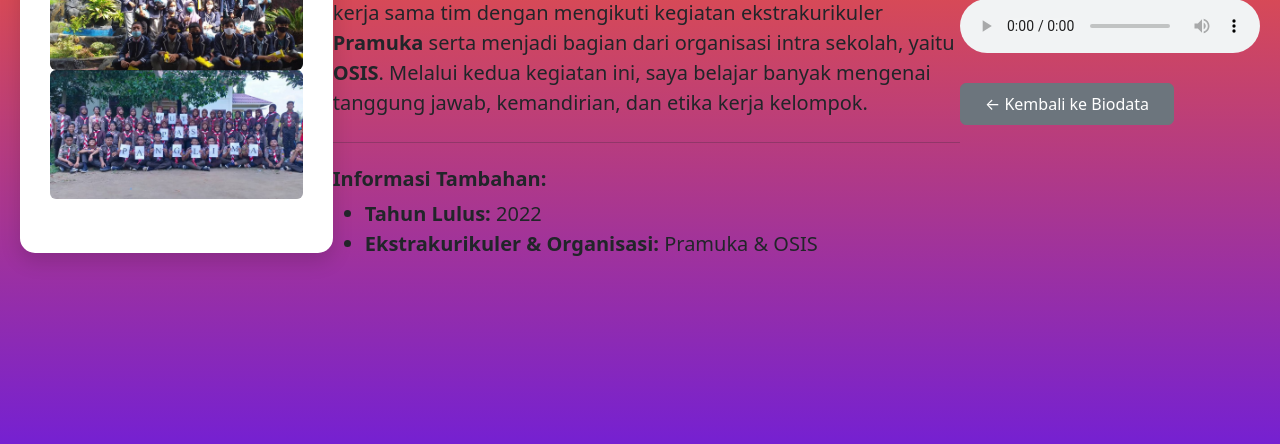
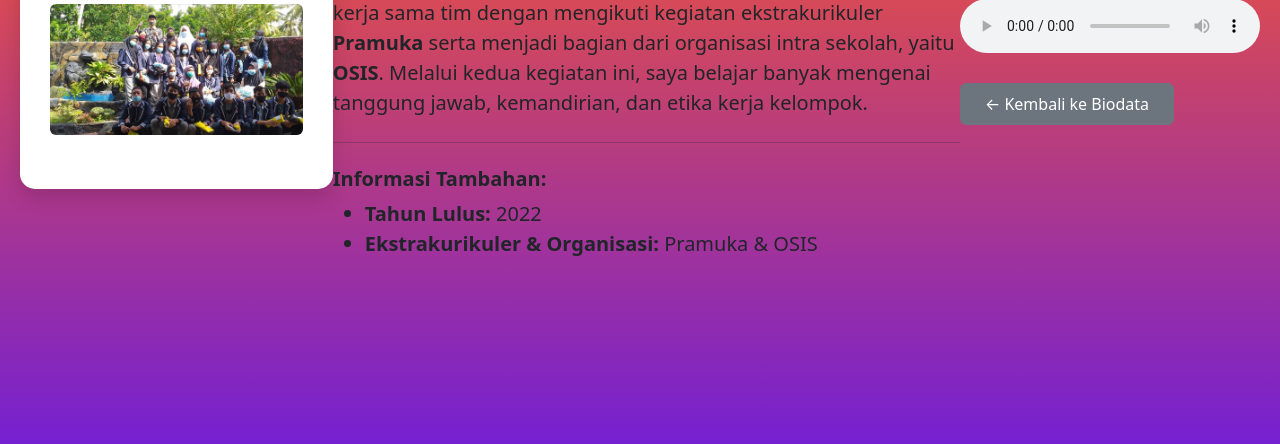
Before and after one commit to putuayu090907-code/profile-putuayu, a plain HTML site: page smp.html in a window 1280 px wide. Shown: the part 350-794 px from the top of the page. Drawn offline with nearby package versions, Linux system fonts and the light colour scheme.

Commit message:
Add files via upload

```diff
--- a/smp.html
+++ b/smp.html
@@ -33,7 +33,6 @@
 
         <div class="mb-4">
             <img src="foto-osissmp.jpeg" alt="Foto Masa SMP" class="img-fluid rounded" style="max-height: 200px; object-fit: cover;">
-            <img src="foto-pramuka.jpeg" alt="Foto Masa SMP" class="img-fluid rounded" style="max-height: 200px; object-fit: cover;">
         </div>
         </div>
 
```
